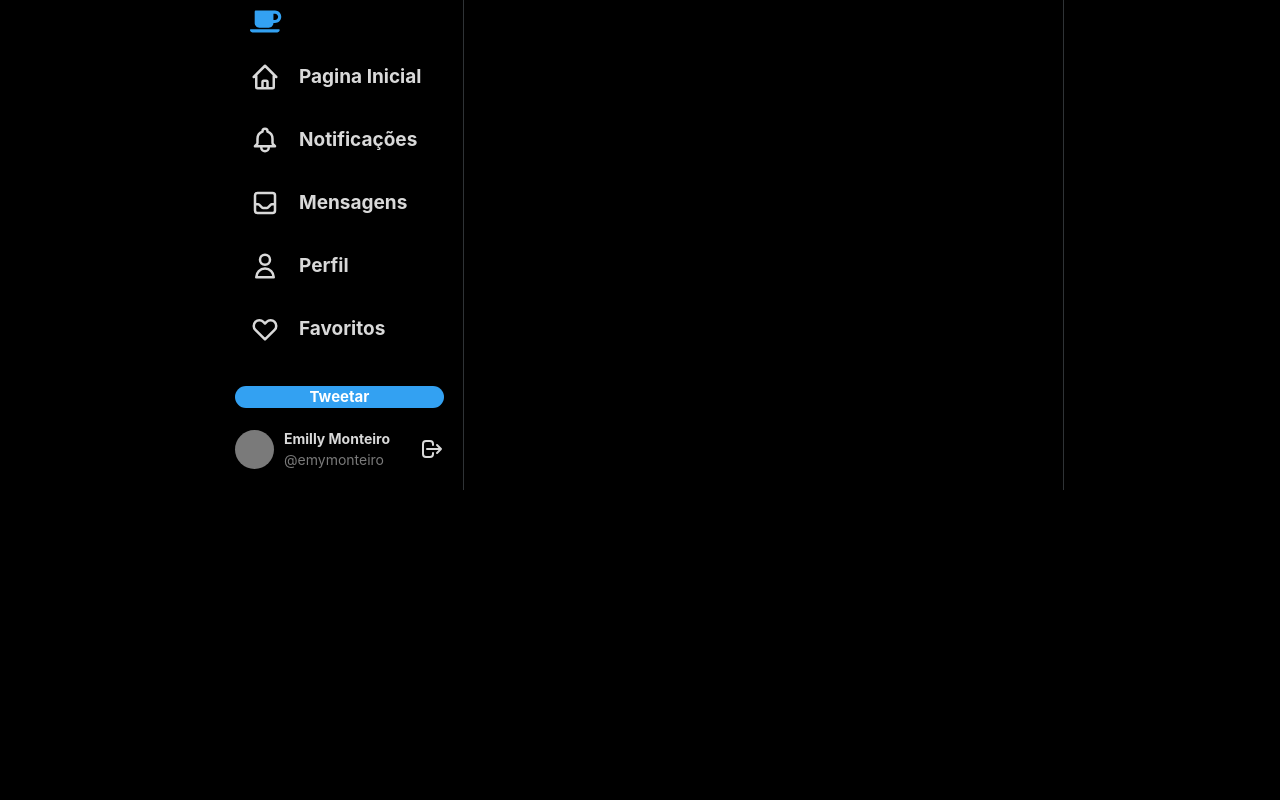
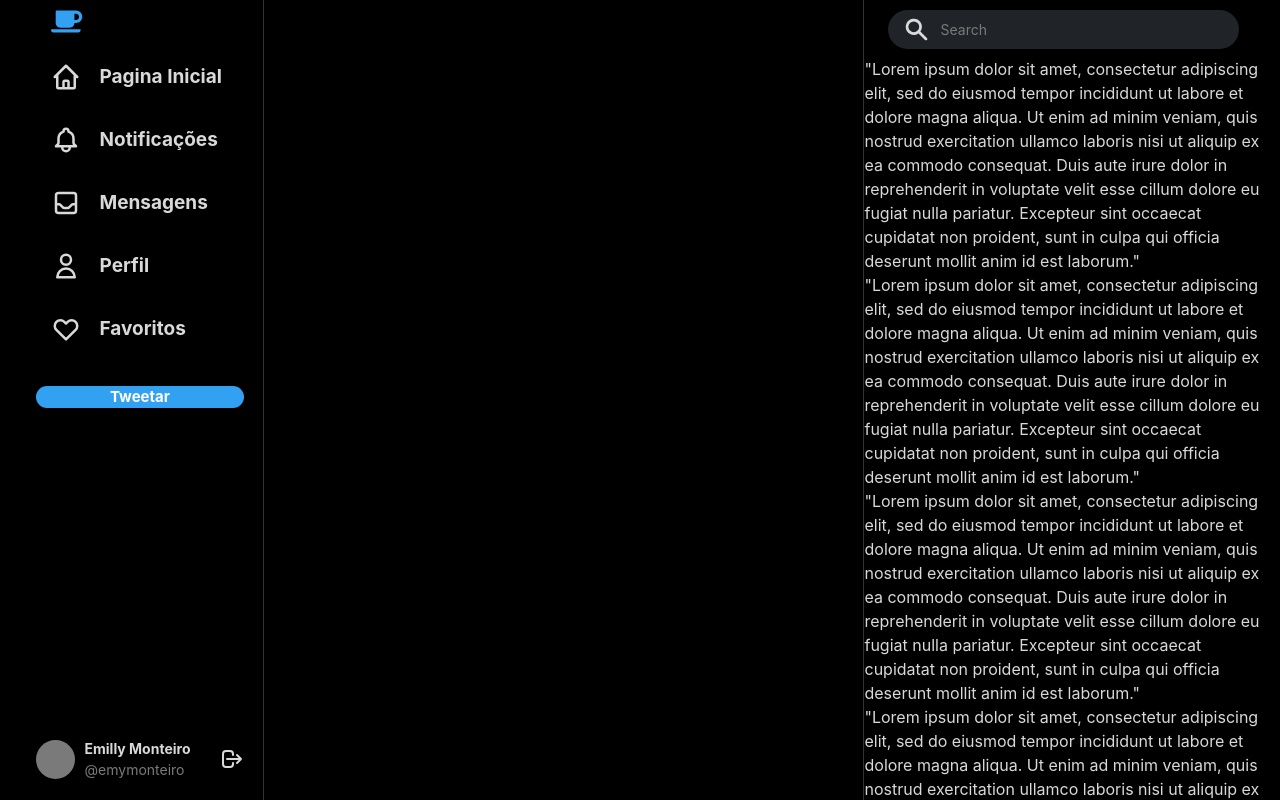
Before and after one commit to emymonteiro/vite-js-twitter, a Vue app: page / in a window 1280 px wide. Shown: the top 800 px of the page. Built offline with nearby package versions, Linux system fonts and the light colour scheme.

Commit message:
SideBar added

```diff
--- a/src/App.vue
+++ b/src/App.vue
@@ -12,6 +12,8 @@
             <InboxIcon class="footerButtons" />
           </footer>
         </div>
+        <SideBar />
+
       </div>
     </div>
   </div>
@@ -21,8 +23,10 @@
 import { HomeIcon, BellIcon, SearchIcon, InboxIcon } from '@heroicons/vue/outline'
 import Main from './components/Profile.vue'
 import MenuBar from './components/MenuBar.vue'
+import SideBar from './components/SideBar.vue'
+
 export default {
-  components: { HomeIcon, BellIcon, SearchIcon, InboxIcon, Main, MenuBar },
+  components: { HomeIcon, BellIcon, SearchIcon, InboxIcon, Main, MenuBar, SideBar },
   data(){
     return {
       darkMode: true
--- a/src/components/MenuBar.vue
+++ b/src/components/MenuBar.vue
@@ -90,8 +90,8 @@
             left: 0;
             padding: 9px 19px 20px;
             max-height: 100vh;
-            overflow-y: scroll;
-            /* overflow: hidden; */
+           /*  overflow-y: scroll; */
+            overflow: hidden;
         }
     }
     @media (min-width: 1280px){
--- /dev/null
+++ b/src/components/SideBar.vue
@@ -0,0 +1,28 @@
+<template>
+    <div id="SideBarContainer" class="hidden media:flex flex-col">
+        <div id="SearchWrapper" class=" p-[10px_24px] sticky max-h-[57px] focus-within:text-twitter top-0 z-[2] bg-tw dark:bg-primary">
+            <input placeholder="Search" class="outline-0 focus:text-primary dark:focus:text-white  focus:border focus:border-solid focus:border-twitter w-full ease-in-out delay-180 placeholder:text-gray relative rounded-[19.5px] bg-white dark:bg-search h-[39px] text-[14px] p-[0_10px_0_52px]" >
+            <SearchIcon class="h-[27px] w-[27px]   relative top-[-33px] left-[15px] z-[1] ease-in-out delay-180" />
+
+        </div>
+
+        <div id="SideBarBody">
+            <p v-for="index in 90" :key="index">
+            "Lorem ipsum dolor sit amet, consectetur adipiscing elit, sed do eiusmod tempor incididunt ut labore et dolore magna aliqua. Ut enim ad minim veniam, quis nostrud exercitation ullamco laboris nisi ut aliquip ex ea commodo consequat. Duis aute irure dolor in reprehenderit in voluptate velit esse cillum dolore eu fugiat nulla pariatur. Excepteur sint occaecat cupidatat non proident, sunt in culpa qui officia deserunt mollit anim id est laborum."
+            </p>
+        </div>
+    </div>
+</template>
+
+<script>
+    import { SearchIcon } from '@heroicons/vue/solid'
+    export default {
+        components: { SearchIcon }
+    }
+</script>
+
+<style>
+    #SideBarContainer, #SearchWrapper{
+        width: min(399px, 100%)
+    }
+</style>
--- a/tailwind.config.js
+++ b/tailwind.config.js
@@ -36,6 +36,9 @@ module.exports = {
         'md': '768px',
         // => @media (min-width: 768px) { ... }
 
+        'media': '1000px',
+        // => @media (min-width: 1000px) { ... }
+
         'lg': '1024px',
         // => @media (min-width: 1024px) { ... }
 
```
Also changed, not shown: 4 other files (tests, documents, lock files or other folders).
